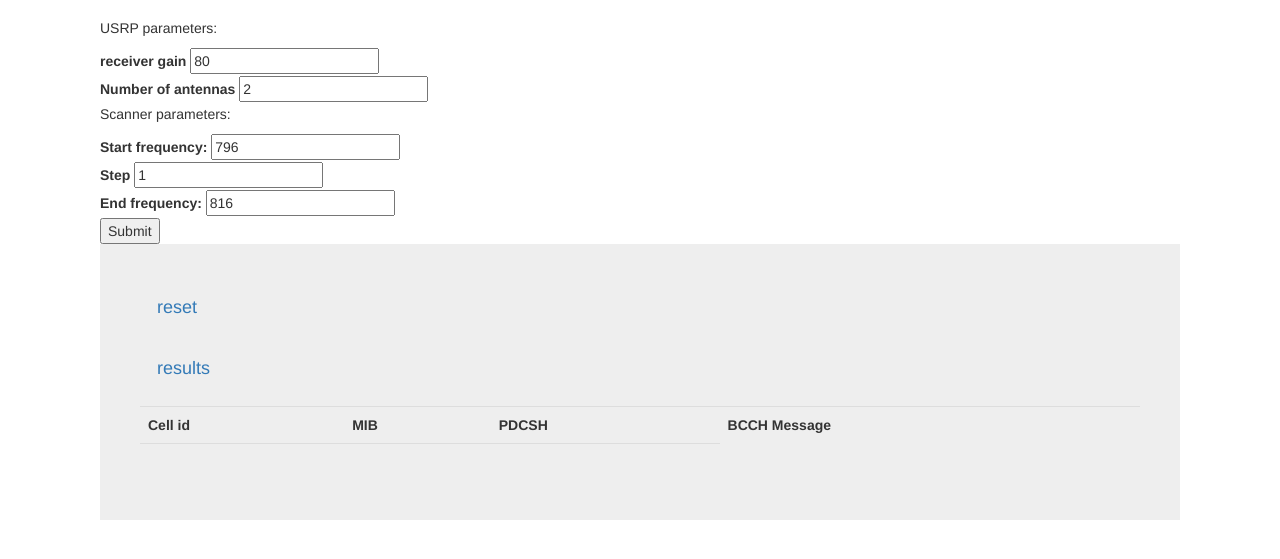
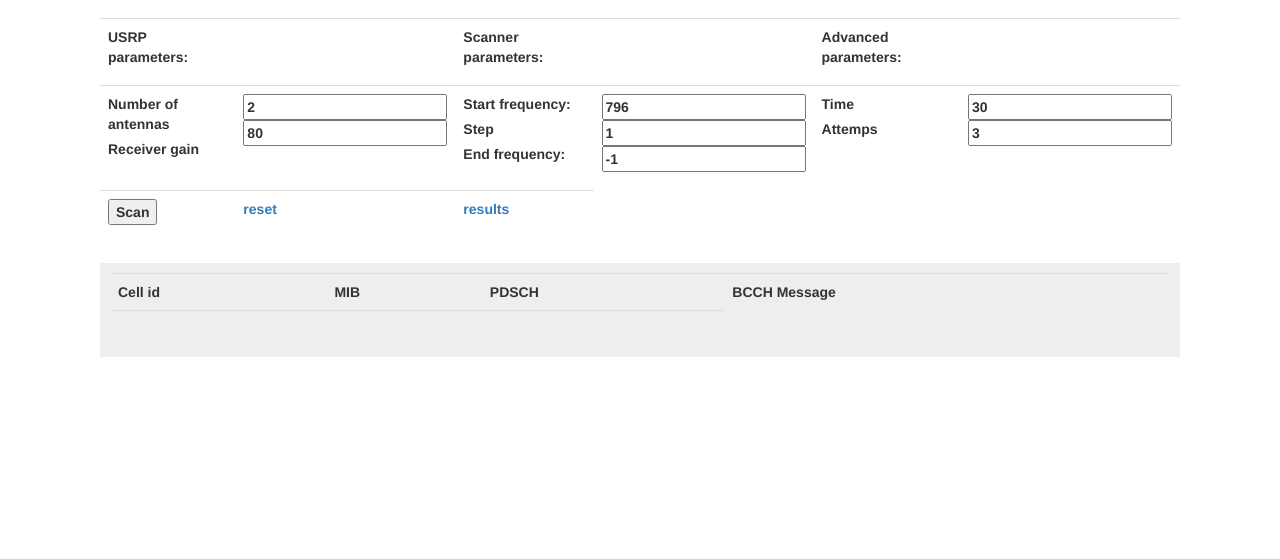
Before and after one commit to e1pmis/LTE_Scanner, a website: page index.html in a window 1280 px wide. Shown: the part 153-712 px from the top of the page. Drawn offline with nearby package versions, Linux system fonts and the light colour scheme; no server answers; files whose address does not match are found by name.

Commit message:
scan funtion and scan table

```diff
--- a/index.html
+++ b/index.html
@@ -29,33 +29,94 @@
         </ul>
       </div>
     </nav>
-    <form id="theForm" class="form" class="fieldset" action="/submit" method="POST">
+    <form id="theForm" class="form" class="fieldset" action="/scan" method="POST">
+      <p>
+      <table class="table" id="tt">
+        <tr>
+          <th>
+            <p>USRP parameters:</p>
+          </th>
+          <th>
+            <p></p>
+          </th>
+          <th>
+            <p>Scanner parameters:</p>
+          </th>
 
-      <p>USRP parameters:</p>
+          <th>
+            <p></p>
+          </th>
+          <th>
+            <p>Advanced parameters:</p>
+          </th>
+          <th>
+            <p></p>
+          </th>
+        </tr>
+        <tr>
+          <th>
+            <p><label for="noa">Number of antennas</label><br>
+              <label for="rxgain">Receiver gain</label><br>
+            </p>
+          </th>
+          <th>
+            <p>
+              <input name="noa" id="noa" type="text" value="2"></input><br>
+              <input name="rxgain" id="rxg" type="text" value="80"></input><br>
+            </p>
+          </th>
 
-      <label for="rxgain">receiver gain</label>
-      <input name="rxgain" id="rxg" type="text" value="80"><br>
-      <label for="noa">Number of antennas</label>
-      <input name="noa" id="noa" type="text" value="2"><br>
+          <th>
+            <p><label for="sf">Start frequency:</label><br>
+              <label for="step">Step</label><br>
+              <label for="ef">End frequency:</label><br>
+            </p>
+          </th>
+          <th>
+            <p>
+              <input name="sFreq" id="sf" type="text" value="796"><br>
 
-      <p>Scanner parameters:</p>
-      <label for="sf">Start frequency:</label>
-      <input name="sFreq" id="sf" type="text" value="796"><br>
-      <label for="step">Step</label>
-      <input name="step" id="st" type="text" value="1"><br>
-      <label for="ef">End frequency:</label>
-      <input name="eFreq" id="ef" type="text" value="816"><br>
-      <input type="submit" value="Submit"></input>
+              <input name="step" id="st" type="text" value="1"><br>
 
+              <input name="eFreq" id="ef" type="text" value="-1"><br>
+            </p>
+          </th>
+          <th>
+            <p>
+              <label for="time">Time</label><br>
+              <label for="attemps">Attemps</label><br>
+            </p>
+          </th>
+          <th>
+            <p>
+              <input name="time" id="time" type="text" value="30"><br>
+
+              <input name="attemps" id="attemps" type="text" value="3"><br>
+            </p>
+          </th>
+        </tr>
+        <tr>
+          <th>
+            <p><input type="submit" value="Scan"></p>
+          </th>
+          <th>
+            <p><a id="reset" class="btn-group-lg" role="button">reset</a></p>
+          </th>
+          <th>
+            <p><a id="results" class="btn-group-lg" role="button">results</a></p>
+          </th>
+        </tr>
+        </p>
+      </table>
+      </p>
     </form>
-    <div class="jumbotron" style="padding:40px;">
-      <p><a id="reset" class="btn  btn-lg" role="button">reset</a></p>
-      <p></p><a id="gcells" class="btn  btn-lg" role="button">results</a></p>
+
+    <div class="jumbotron" style="padding:10px;">
       <table class="table" id="table">
         <tr>
           <th>Cell id</th>
           <th>MIB</th>
-          <th>PDCSH</th>
+          <th>PDSCH</th>
           <th>BCCH Message</th>
         </tr>
         <tr id="cell">
@@ -64,9 +125,9 @@
           <td id="3"></td>
         </tr>
       </table>
-        </div>
-        <script type="module" src="/Users/abdul/Desktop/LTE_Scanner/script.js" ></script>
     </div>
+    <script type="module" src="/Users/abdul/Desktop/LTE_Scanner/script.js"></script>
+  </div>
 </body>
 
 </html>
```
Also changed, not shown: LTE_Scanner.js (+40 -7 lines), main.js (+4 -9 lines), test.js (+10 -9 lines).
